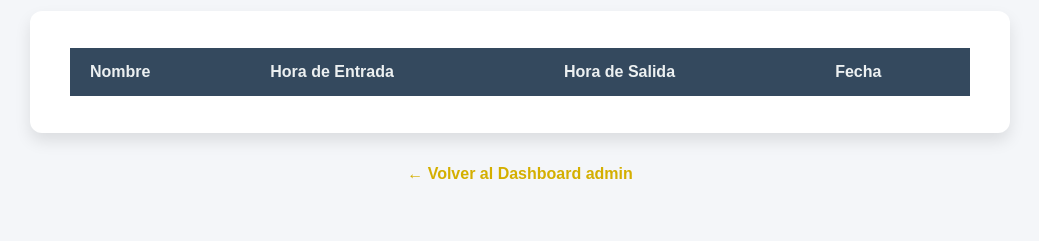
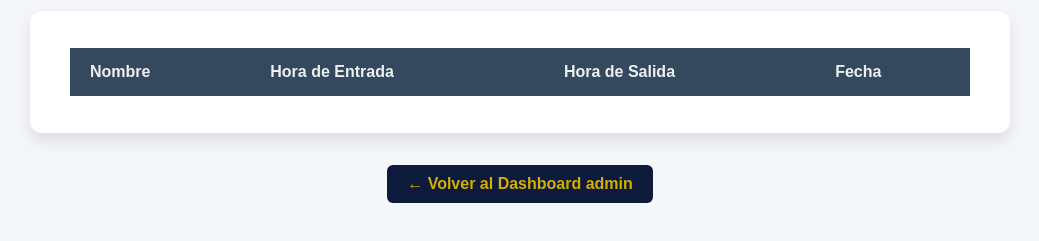
Before and after one commit to Diegousyc/USYC-CALIFICAIONES, a plain HTML site: page panel-admin/asistencia-admin.html in a window 1280 px wide. Shown: the part 119-360 px from the top of the page, without its empty margins (120-1159 px from the left). Drawn offline with Linux system fonts and the light colour scheme.

Commit message:
Update asistencia-admin.html

```diff
--- a/panel-admin/asistencia-admin.html
+++ b/panel-admin/asistencia-admin.html
@@ -99,7 +99,27 @@
   </div>
 
   <div class="volver">
-     <a href="admin-dashboard.html" class="btn btn-primary">← Volver al Dashboard admin</a>
+     <div class="volver">
+  <a href="admin-dashboard.html" class="boton-volver">← Volver al Dashboard admin</a>
+</div>
+
+<style>
+  .boton-volver {
+    display: inline-block;
+    padding: 10px 20px;
+    background-color: #0d1a3c;
+    color: white;
+    text-decoration: none;
+    font-weight: bold;
+    border-radius: 6px;
+    transition: background-color 0.3s;
+  }
+
+  .boton-volver:hover {
+    background-color: #1b2b5e;
+  }
+</style>
+
   </div>
 
   <script>
```
